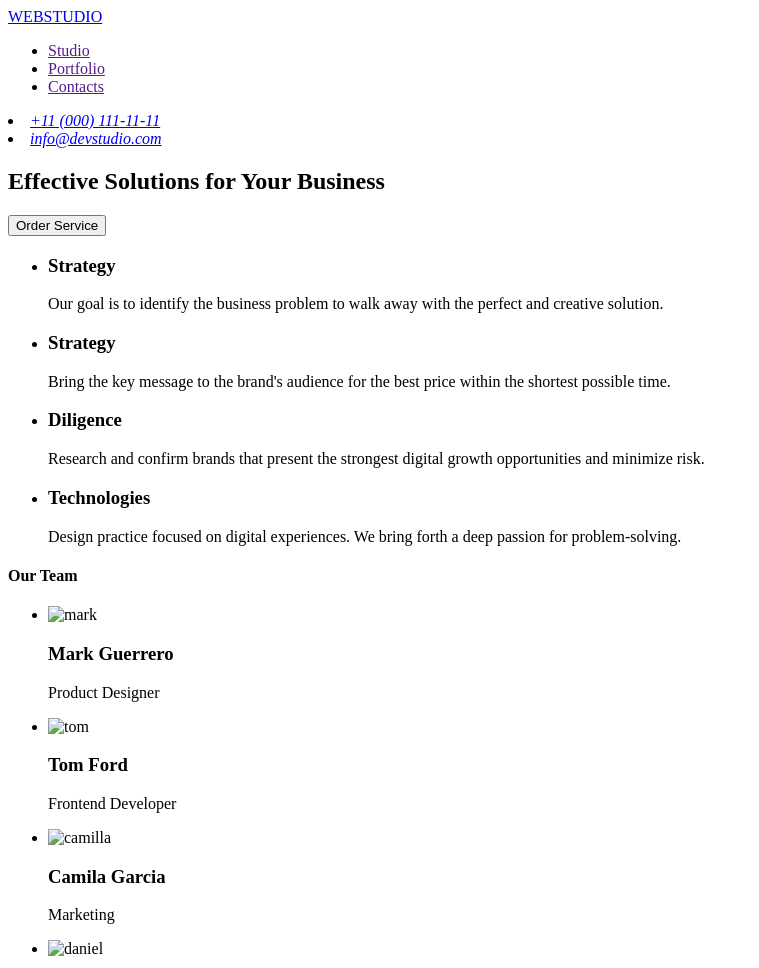
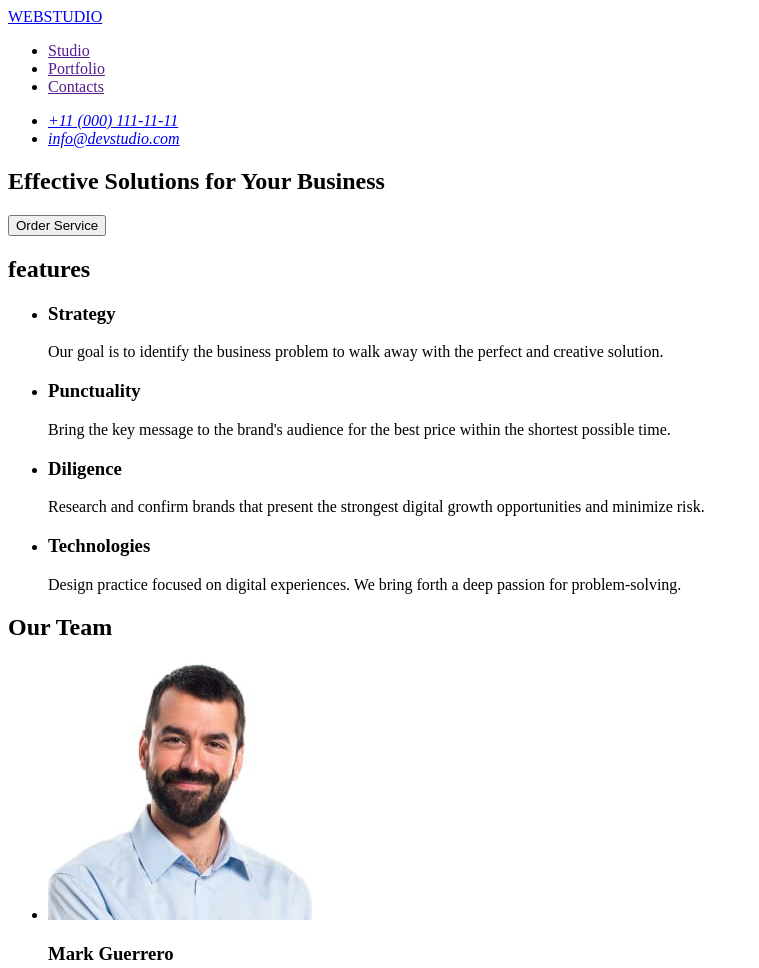
Before and after one commit to Alincha-Halchuk/fs116b9, a plain HTML site: page index.html in a window 1280 px wide. Shown: the top 968 px of the page, without its empty margins (0-759 px from the left). Drawn offline with Linux system fonts and the light colour scheme.

Commit message:
update index.html

```diff
--- a/index.html
+++ b/index.html
@@ -7,9 +7,8 @@
 </head>
 <body>
     <header>
-
         <nav>
-         <a href="./index.html">WEBSTUDIO</a>
+           <a href="/index.html">WEBSTUDIO</a>
            <ul>
              <li><a href="">Studio</a></li>
              <li><a href="">Portfolio</a></li>
@@ -17,58 +16,68 @@
          </ul>
         </nav>
         <address>
-             <li><a href="tel:+110001111111">+11 (000) 111-11-11</a></li>
-             <li><a href="mailto:info@devstudio.com">info@devstudio.com</a></li>
+            <ul>
+            <li><a href="tel:+110001111111">+11 (000) 111-11-11</a></li>
+            <li><a href="mailto:info@devstudio.com">info@devstudio.com</a></li>
+            </ul>
         </address>
     </header>
+
     <main>
          <section>
             <h1>Effective Solutions
                 for Your Business</h1>
                 <button type="button">Order Service</button>
          </section>
-         <section><ul>
+
+         <section>
+            <h2>features</h2>
+            <ul>
             <li>
                 <h3>Strategy</h3>
                 <p>Our goal is to identify the business
                     problem to walk away with the perfect and creative solution. </p>
             </li>
+
             <li>
-                <h3>Strategy</h3>
+                <h3>Punctuality</h3>
                 <p>Bring the key message to the brand's audience for the best price within the shortest possible time.</p>
             </li>
+
             <li>
                 <h3>Diligence</h3>
                 <p>Research and confirm brands that present the strongest digital growth opportunities and minimize risk.</p>
             </li>
+
             <li>
                 <h3>Technologies</h3>
                 <p>Design practice focused on digital experiences. We bring forth a deep passion for problem-solving.</p>
             </li>
          </ul>
          </section>
+
          <section>
-            <h4>Our Team</h4>
+            <h2>Our Team</h2>
             <ul>
                 <li>
-                    <img src=""
+                    <img src="./img/mark (1).jpg"
                     width="264" height="260"
                     alt="mark">
                     <h3>Mark Guerrero</h3>
                     <p>Product Designer</p>
                 </li>
                 <li>
-                    <img src="" width="264" height="260" alt="tom">
+                    <img src="./img/tom (1).jpg" width="264" height="260" alt="tom">
                     <h3>Tom Ford</h3>
                     <p>Frontend Developer</p>
                 </li>
                 <li>
-                    <img src="" width="264" height="260" alt="camilla">
+                    <img src="./img/camila (1).jpg" width="264" height="260" alt="camilla">
                     <h3>Camila Garcia</h3>
                     <p>Marketing</p>
                 </li>
                 <li>
-                    <img src="" width="264" height="260" alt="daniel">
+                    <img src="./img/daniel (1).jpg" width="264" height="260" alt="daniel">
                     <h3>Daniel Wilson</h3>
                     <p>UI Designer</p>
                 </li>
@@ -77,7 +86,7 @@
          </section>
     </main>
     <footer>
-      <a href="./index.html">WEBSTUDIO</a>
+      <a href="/index.html">WEBSTUDIO</a>
 
       <p>Increase the flow of customers and sales for your business with digital marketing & growth solutions.</p>
     </footer>
```
